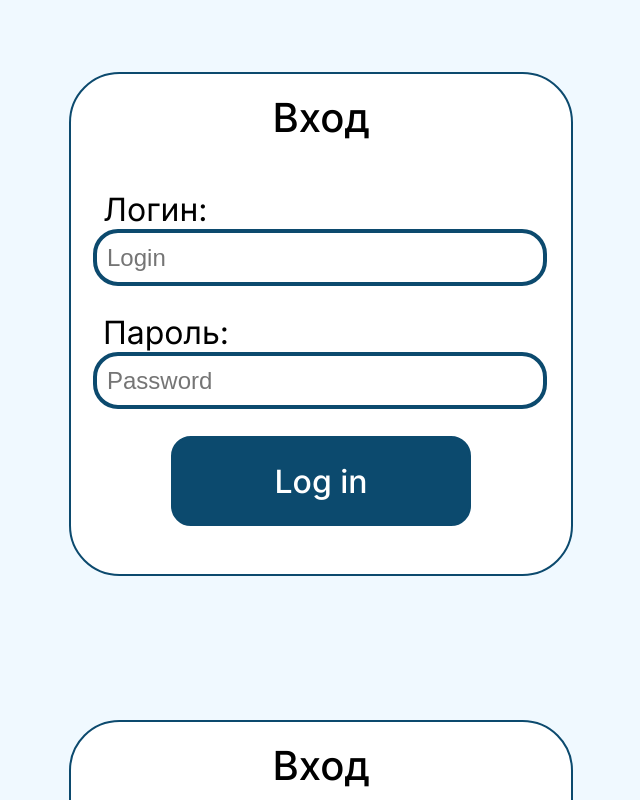
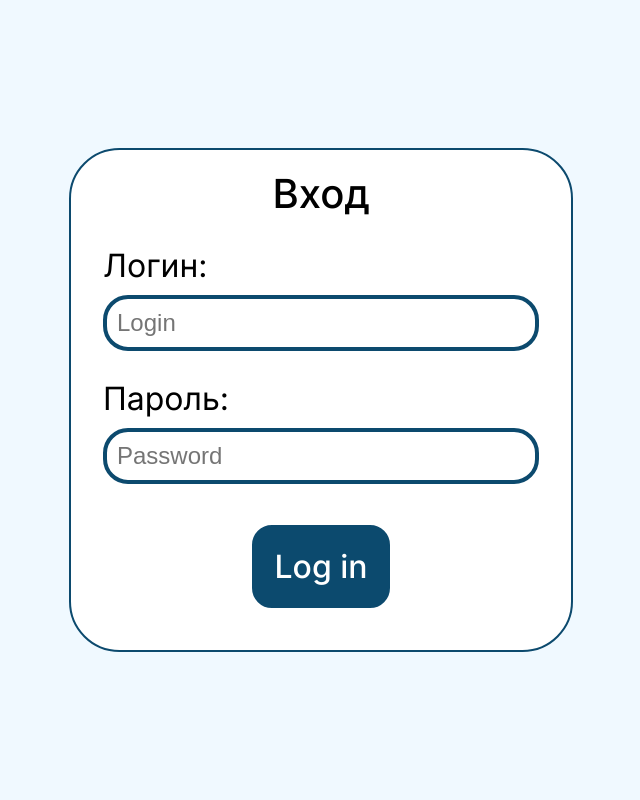
Before and after one commit to Stepankc/hackathon, a React (Create React App) app: page / in a window 1280 px wide. Shown: the top 800 px of the page, without its empty margins (319-959 px from the left). Built offline with nearby package versions, Linux system fonts and the light colour scheme.

Commit message:
fixed styles

```diff
--- a/src/App.js
+++ b/src/App.js
@@ -1,5 +1,4 @@
 import React from "react";
-import Header from "./components/Header";
 import {
   BrowserRouter as Router,
   Route,
@@ -21,7 +20,6 @@ function App() {
   return (
     <div className="App">
       <Router>
-        {window.location.pathname !== "/" ? <Header /> : <Loginpage />}
         <Switch>
           <Route path="/" component={Loginpage} exact />
           <Route path="/getstart" component={GetStart} exact />
--- a/src/components/Header.jsx
+++ b/src/components/Header.jsx
@@ -1,7 +1,7 @@
 import React from 'react'
 import { Link } from "react-router-dom"
 
-const header = () => {
+const Header = () => {
     return (
         <div>
             <div className='header'>
@@ -15,4 +15,4 @@ const header = () => {
 
 }
 
-export default header
+export default Header
--- a/src/components/Ticket.jsx
+++ b/src/components/Ticket.jsx
@@ -1,18 +1,19 @@
 import React from 'react'
 import { Link } from 'react-router-dom/cjs/react-router-dom.min'
-const ticket = (props) => {
+const Ticket = (props) => {
+
 
     return (
         <div>
-            <Link to="/document">
-            <div className='ticket'>
-                <div className='ticketName'>{props.post.id}</div>
-                <div className='ticketStatus done'>DONE</div>
-            </div>
+            <Link className="TicketLink" to="/document">
+                <div className='ticket'>
+                    <div className='ticketName'>{props.post.id}</div>
+                    <div className='ticketStatus done'>DONE</div>
+                </div>
+            </Link>
             <hr className='underline' />
-            </Link>
         </div>
     )
 }
 
-export default ticket
+export default Ticket
--- a/src/pages/DocumentPage.jsx
+++ b/src/pages/DocumentPage.jsx
@@ -1,8 +1,10 @@
 import React from 'react';
+import Header from '../components/Header';
 
 const DocumentPage = () => {
     return (
         <div>
+            <Header />
             <div className='refactorDoc'>
                 <div className="info">12313</div>
                 <div className='document'>
--- a/src/pages/GetStart.jsx
+++ b/src/pages/GetStart.jsx
@@ -1,9 +1,10 @@
 import React from 'react'
-
+import Header from '../components/Header.jsx'
 const GetStart = () => {
     return (
         <div>
-            111
+            <Header />
+            11122222222222222222222222222222222222222222222222222
         </div>
     )
 }
--- a/src/pages/LoginPage.jsx
+++ b/src/pages/LoginPage.jsx
@@ -1,4 +1,5 @@
 import React from "react";
+import { Link } from 'react-router-dom/cjs/react-router-dom.min'
 
 const Loginpage = () => {
   return (
@@ -7,13 +8,24 @@ const Loginpage = () => {
         <h1 className="LoginTitle">Вход</h1>
         <div className="component">
           <h2 className="LoginText">Логин:</h2>
-          <input type="text" className="LoginInput" placeholder="Login" />
+          <div className="LogInp">
+            <input type="text" className="LoginInput" placeholder="Login" />
+          </div>
         </div>
         <div className="component">
           <h2 className="LoginText">Пароль:</h2>
-          <input type="password" className="LoginInput" placeholder="Password" />
+          <div className="LogInp">
+            <input type="password" className="LoginInput" placeholder="Password" />
+          </div>
         </div>
-        <button className="LoginButton">Log in</button>
+        <div className="BtnDiv">
+          <Link className="LogBtn" to="/getstart">
+            <button className="LoginButton">
+              Log in
+            </button>
+          </Link>
+        </div>
+        <div />
       </div>
     </div>
   );
--- a/src/pages/WorkSpace.jsx
+++ b/src/pages/WorkSpace.jsx
@@ -2,6 +2,7 @@ import React, { useState, useEffect } from 'react'
 import Ticket from '../components/Ticket'
 import axios from 'axios'
 import { Pagination } from '@mui/material'
+import Header from '../components/Header';
 
 
 const WorkSpace = () => {
@@ -16,6 +17,7 @@ const WorkSpace = () => {
     console.log(post)
     return (
         <div>
+            <Header />
             <div className='title'>
                 <div className='titleComponent'>Имя заявки</div>
                 <div className='titleComponent'>Статус</div>
--- a/src/style/LoginPage.sass
+++ b/src/style/LoginPage.sass
@@ -1,4 +1,5 @@
 .LoginPage
+	height: 100vh
 	background: #F0F9FF
 	display: grid
 	justify-content: center
@@ -28,19 +29,17 @@
 	line-height: 39px
 .LoginInput
 	width: 100%
-	height: 40%
+	height: 100%
 	background: #FFFFFF
 	border: 4px solid #0C4A6E
 	border-radius: 25px
 	font-size: 24px
 	line-height: 39px
-	padding-left: 10px
-	margin-left: -10px
+	padding: 10px
 .LoginButton
 	display: flex
 	justify-self: center
-	width: 60%
-	height: 90px
+	padding: 20px
 	background: #0C4A6E
 	border: 2.5px solid #0C4A6E
 	border-radius: 20px
@@ -53,7 +52,18 @@
 	line-height: 39px
 	align-items: center
 	justify-content: center
-
+	text-decoration: none
 .component
 	padding-left: 32px
 	padding-right: 32px
+.LogBtn
+	text-decoration: none
+	color: #fff
+	margin: auto
+.LogInp
+	padding-top: 10px
+	display: flex
+	justify-content: center
+.BtnDiv
+	display: flex
+	justify-content: center
--- a/src/style/ticket.sass
+++ b/src/style/ticket.sass
@@ -14,6 +14,7 @@
     font-size: 32px
     line-height: 39px
     text-align: center
+    color: #000
 
 .ticketStatus
     font-family: 'Inter'
@@ -32,3 +33,5 @@
     margin-top: 15px
     margin-left: auto
     margin-right: auto
+.TicketLink
+    text-decoration: none
```
